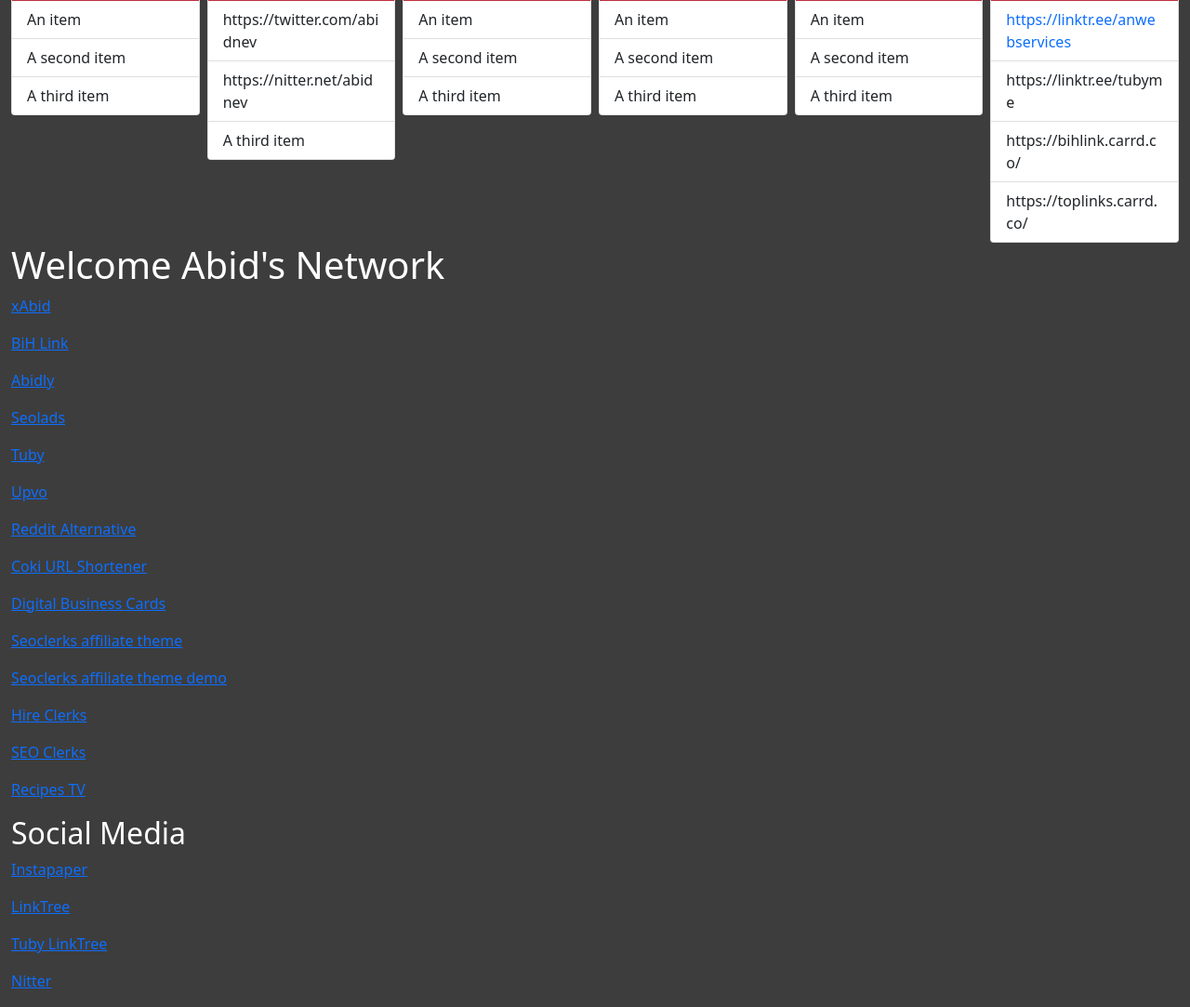
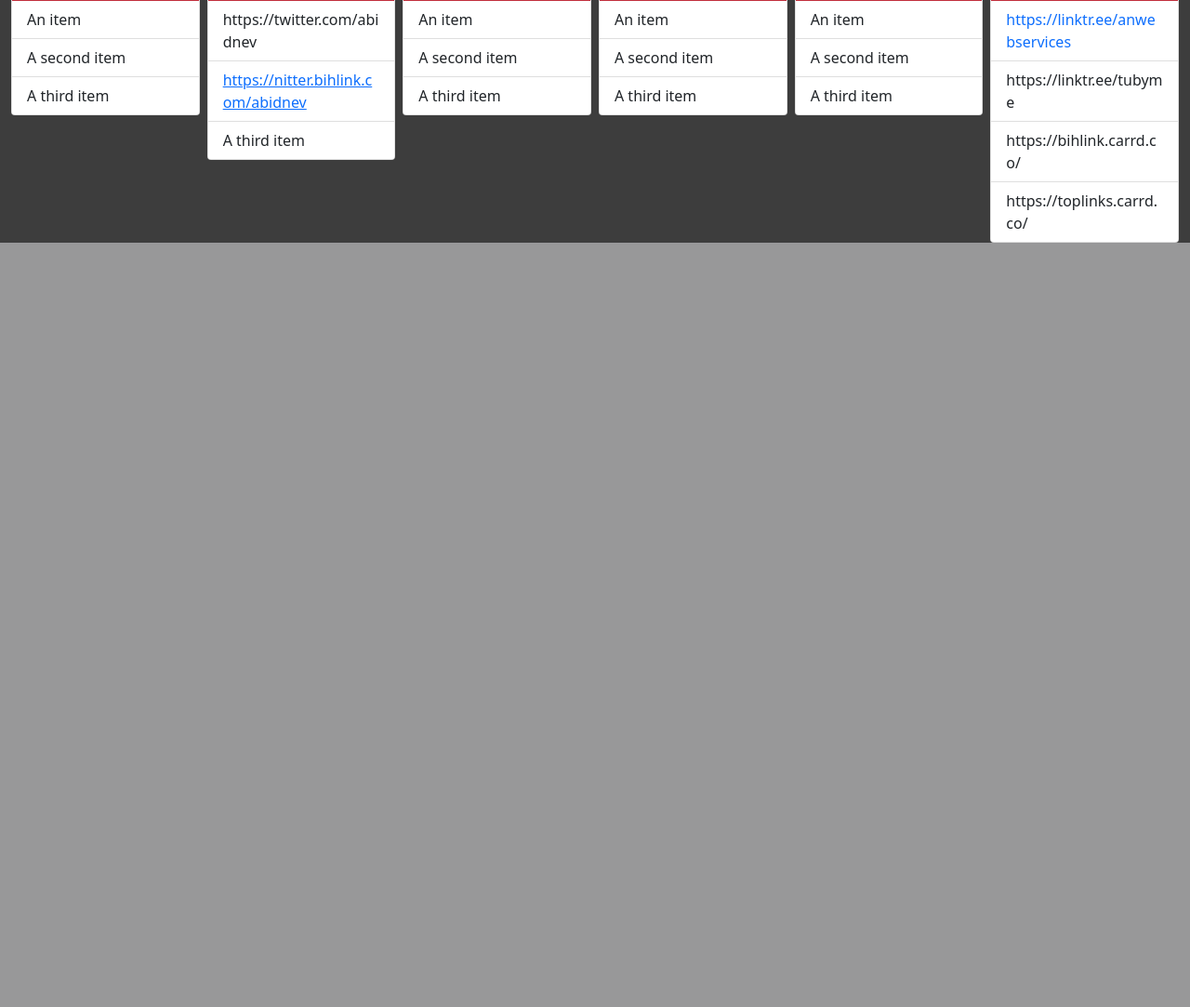
Before and after one commit to bihlink/abidly, a PHP site: page / in a window 1280 px wide. Shown: the part 548-1631 px from the top of the page at 93% size. After the commit the page ends 809 px from the top, so only its background shows below. Run offline with PHP 8.4, Linux system fonts and the light colour scheme.

Commit message:
Update index.php

```diff
--- a/index.php
+++ b/index.php
@@ -118,9 +118,9 @@
       </div>
       <div class="col">
         <div class="card">
-          <a href="https://www.abid.cc" target="_blank"><img src="https://api.pagepeeker.com/v2/thumbs.php?size=x&code=e29fa6bbd0&url=www.abid.cc" class="card-img-top" alt="Reddit Alternative"></a>
+          <a href="https://www.abid.cc" target="_blank"><img src="https://api.pagepeeker.com/v2/thumbs.php?size=x&code=e29fa6bbd0&url=abid.cc" class="card-img-top" alt="Reddit Alternative"></a>
           <div class="card-body p-2">
-            <a href="https://www.abid.cc" target="_blank" class="text-decoration-none"><h6 class="card-title fw-bold">Reddit Alternative</h6></a>
+            <a href="https://abid.cc" target="_blank" class="text-decoration-none"><h6 class="card-title fw-bold">Abid's Place</h6></a>
           </div>
         </div>
       </div>
@@ -153,7 +153,7 @@
           </div>
           <ul class="list-group list-group-flush">
             <li class="list-group-item">https://twitter.com/abidnev</li>
-            <li class="list-group-item">https://nitter.net/abidnev</li>
+            <li class="list-group-item"><a href="https://nitter.bihlink.com/abidnev" target="_blank">https://nitter.bihlink.com/abidnev</a></li>
             <li class="list-group-item">A third item</li>
           </ul>
         </div>
@@ -208,26 +208,6 @@
         </div>
       </div>
     </div>
-  <h1>Welcome Abid's Network</h1>
-  <p><a href="https://xabid.com">xAbid</a></p>
-  <p><a href="https://bihlink.com">BiH Link</a></p>
-  <p><a href="https://abidly.com">Abidly</a></p>
-  <p><a href="https://seolads.com">Seolads</a></p>
-  <p><a href="https://tuby.me">Tuby</a></p>
-  <p><a href="https://upvo.me">Upvo</a></p>
-  <p><a href="https://www.abid.cc">Reddit Alternative</a></p>
-  <p><a href="https://coki.me">Coki URL Shortener</a></p>
-  <p><a href="https://my.coki.me">Digital Business Cards</a></p>
-  <p><a href="https://seoclerksaffiliate.com">Seoclerks affiliate theme</a></p>
-  <p><a href="https://seoclerksaffiliate.com/demo/">Seoclerks affiliate theme demo</a></p>
-  <p><a href="https://hireclerks.com">Hire Clerks</a></p>
-  <p><a href="https://seo.clerks.me">SEO Clerks</a></p>
-  <p><a href="https://recipetv.blogspot.com/">Recipes TV</a></p>
-  <h2>Social Media</h2>
-  <p><a href="https://www.instapaper.com/p/anwebservices">Instapaper</a></p>
-  <p><a href="https://linktr.ee/anwebservices">LinkTree</a></p>
-  <p><a href="https://linktr.ee/tubyme">Tuby LinkTree</a></p>
-  <p><a href="https://nitter.net/abidnev">Nitter</a></p>
   </div>
 </body>
 </html>
```
